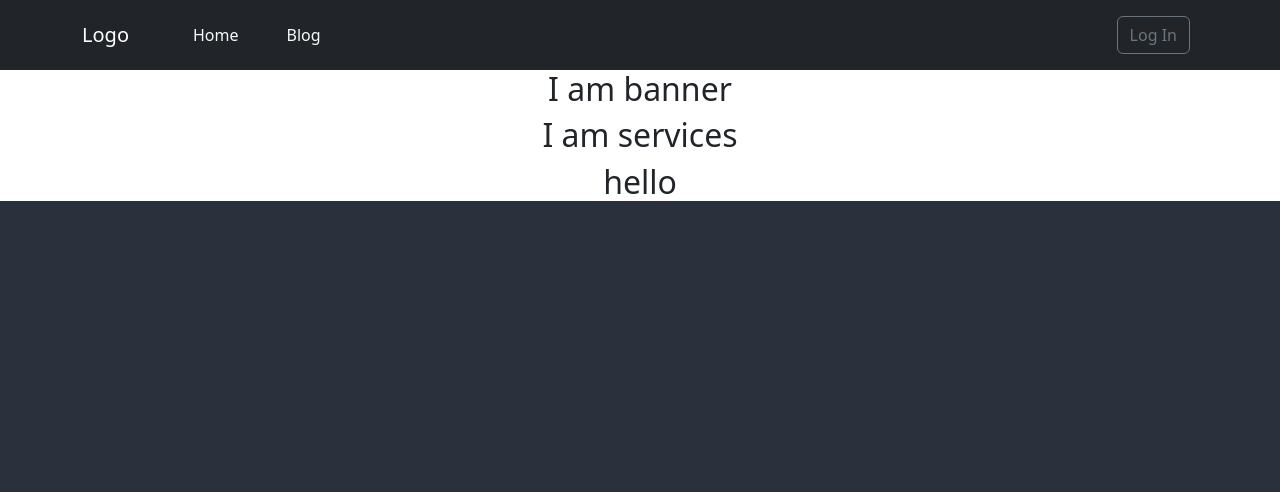
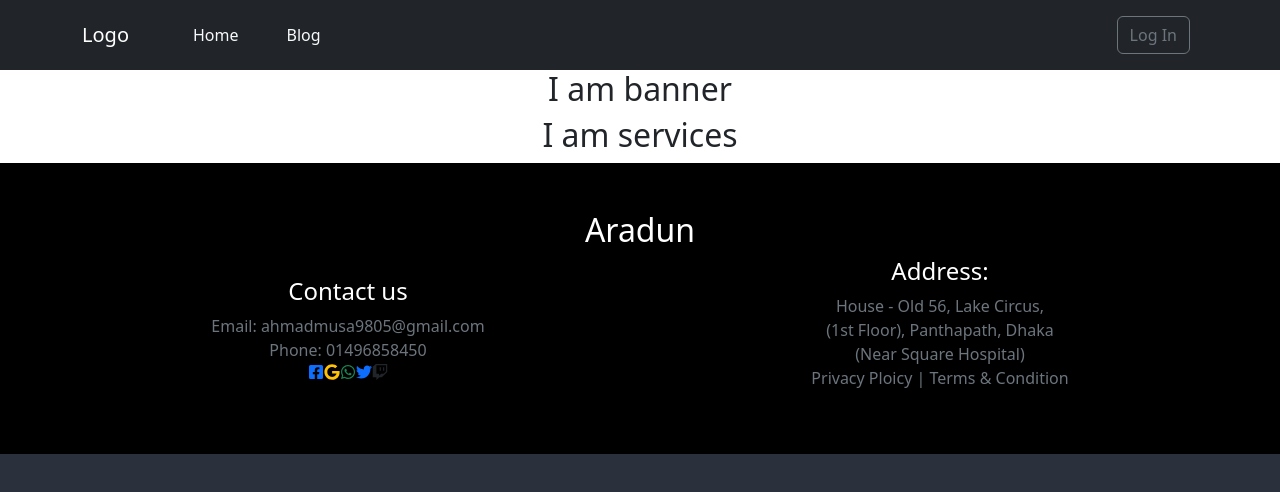
Before and after one commit to AMAscientist5/consultancy-service-client-repo, a React (Create React App) app: page / in a window 1280 px wide. Shown: the top 492 px of the page. Built offline with nearby package versions, Linux system fonts and the light colour scheme.

Commit message:
footer is added

```diff
--- a/src/Pages/Shared/Footer/Footer.js
+++ b/src/Pages/Shared/Footer/Footer.js
@@ -1,14 +1,62 @@
 import React from "react";
-// import {
-//   FaGoogle,
-//   FaFacebookSquare,
-//   FaTwitter,
-//   FaWhatsapp,
-//   FaTwitch,
-// } from "react-icons/fa";
+import {
+  FaGoogle,
+  FaFacebookSquare,
+  FaTwitter,
+  FaWhatsapp,
+  FaTwitch,
+} from "react-icons/fa";
 
 const Footer = () => {
-  return <h2>hello</h2>;
+  return (
+    <footer>
+      <div className="bg-black text-center p-5">
+        <h2 className="text-white">Aradun</h2>
+        <div className=" d-flex d-md-flex d-sm-flex justify-content-sm-center align-items-sm-center justify-content-md-around justify-content-lg-around">
+          <div>
+            <div>
+              <h4 className="text-white">Contact us</h4>
+            </div>
+            <p className="mb-0 text-secondary">
+              Email: ahmadmusa9805@gmail.com <br /> Phone: 01496858450
+            </p>
+            <div>
+              <button className="text-primary">
+                <FaFacebookSquare></FaFacebookSquare>
+              </button>
+              <button className="text-warning">
+                <FaGoogle></FaGoogle>
+              </button>
+              <button className="text-success">
+                <FaWhatsapp></FaWhatsapp>
+              </button>
+              <button className="text-primary">
+                <FaTwitter></FaTwitter>
+              </button>
+              <button>
+                <FaTwitch></FaTwitch>
+              </button>
+            </div>
+          </div>
+
+          <div>
+            <h4 className="text-white">Address:</h4>
+            <div>
+              <p className="text-secondary mb-0">
+                House - Old 56, Lake Circus, <br />
+                (1st Floor), Panthapath, Dhaka <br />
+                (Near Square Hospital)
+              </p>
+
+              <p className="text-secondary ">
+                Privacy Ploicy | Terms & Condition
+              </p>
+            </div>
+          </div>
+        </div>
+      </div>
+    </footer>
+  );
 };
 
 export default Footer;
```
